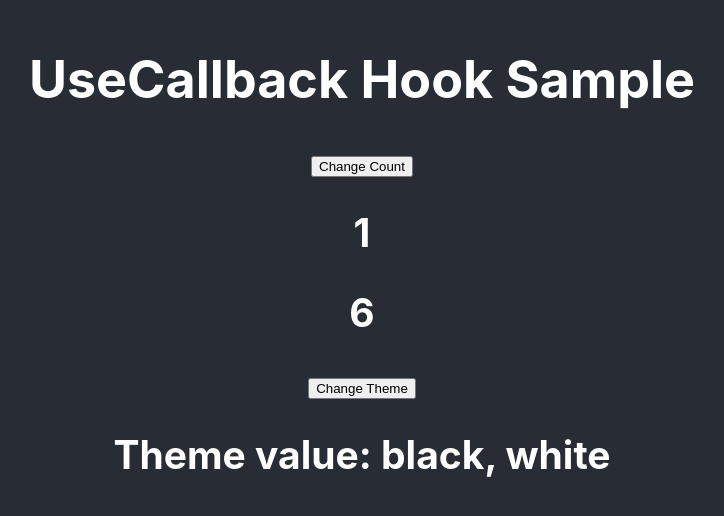
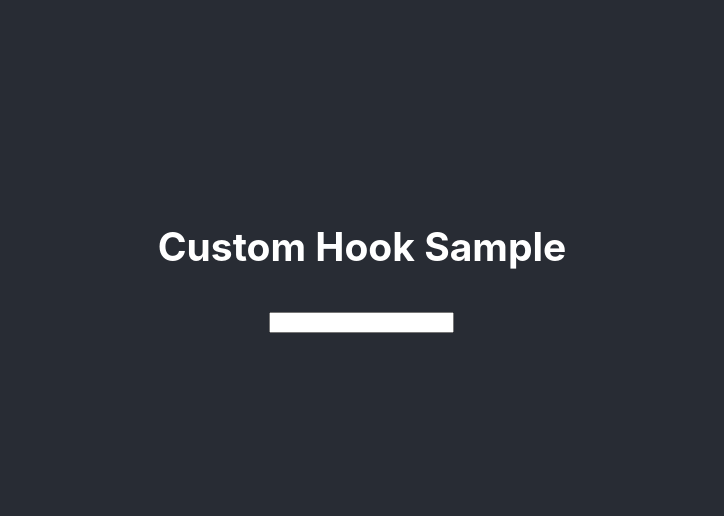
Before and after one commit to indraneel207/react-hooks, a React (Create React App) app: page / in a window 1280 px wide. Shown: the part 138-654 px from the top of the page, without its empty margins (278-1002 px from the left). Built offline with nearby package versions, Linux system fonts and the light colour scheme.

Commit message:
Added Custom Hook sample

```diff
--- a/src/App.js
+++ b/src/App.js
@@ -1,5 +1,6 @@
 import './App.css';
-import UseCallbackSample from './components/UseCallbackSample';
+import CustomHookSample from './components/CustomHookSample';
+// import UseCallbackSample from './components/UseCallbackSample';
 // import UseReducerSample from './components/UseReducerSample';
 // import UseEffectSample from './components/UseEffectSample';
 // import UseMemoSample from './components/UseMemoSample';
@@ -12,7 +13,7 @@ function App() {
   return (
     <div className="App">
       <header className="App-header">
-        <UseCallbackSample/>
+        <CustomHookSample/>
       </header>
     </div>
   );
--- /dev/null
+++ b/src/components/CustomHookSample.js
@@ -0,0 +1,31 @@
+import React, { useEffect, useState } from 'react'
+
+const getSavedValue = (key, initialValue) => {
+  const savedValue = JSON.parse(localStorage.getItem(key))
+  if (savedValue) return savedValue
+  if (initialValue instanceof Function) return initialValue()
+  return initialValue
+}
+
+function useLocalStorage(key, initialValue) {
+  const [value, setValue] = useState(() => getSavedValue(key, initialValue))
+
+  useEffect(() => {
+    localStorage.setItem(key, JSON.stringify(value))
+  }, [key, value])
+
+  return [value, setValue]
+}
+
+function CustomHookSample() {
+  const [state, setState] = useLocalStorage('name', '')
+
+  return (
+    <div>
+      <h2>Custom Hook Sample</h2>
+      <input value={state} onChange={(event) => setState(event.target.value)} />
+    </div>
+  )
+}
+
+export default CustomHookSample
```
